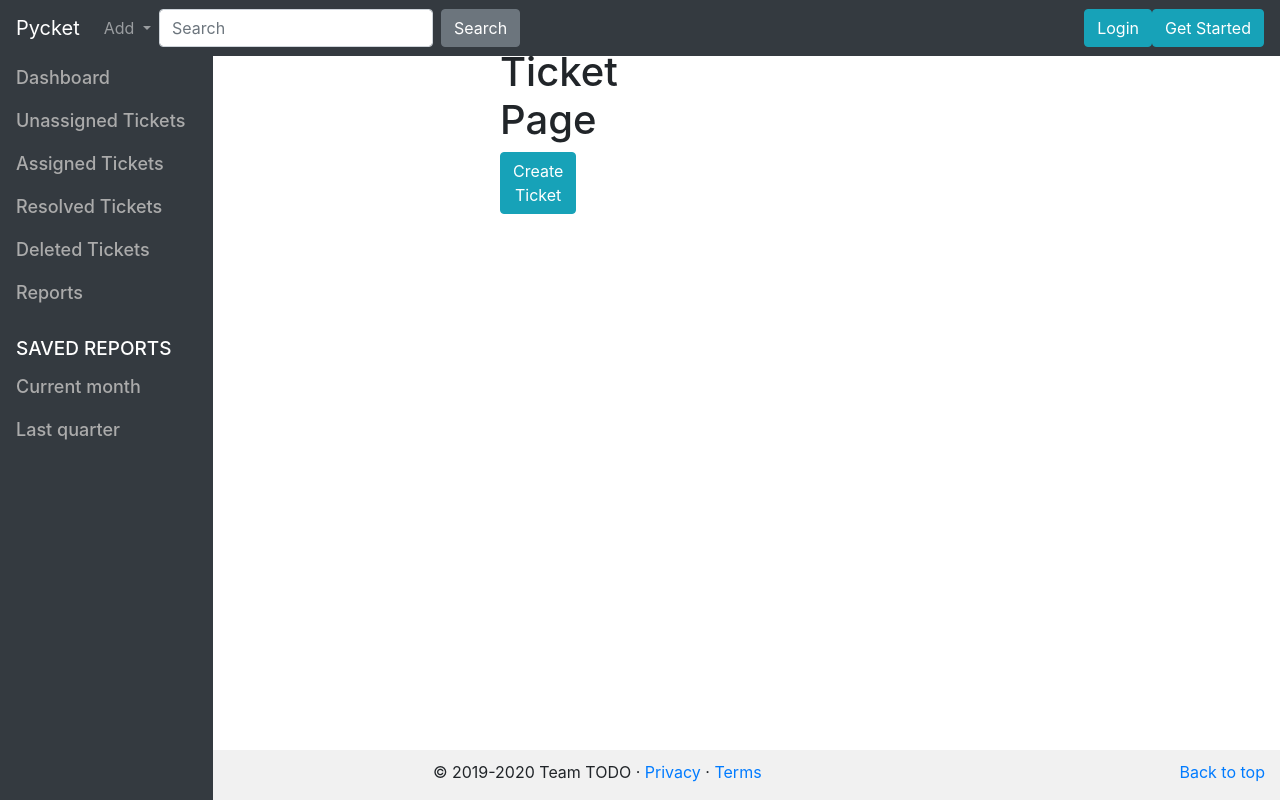
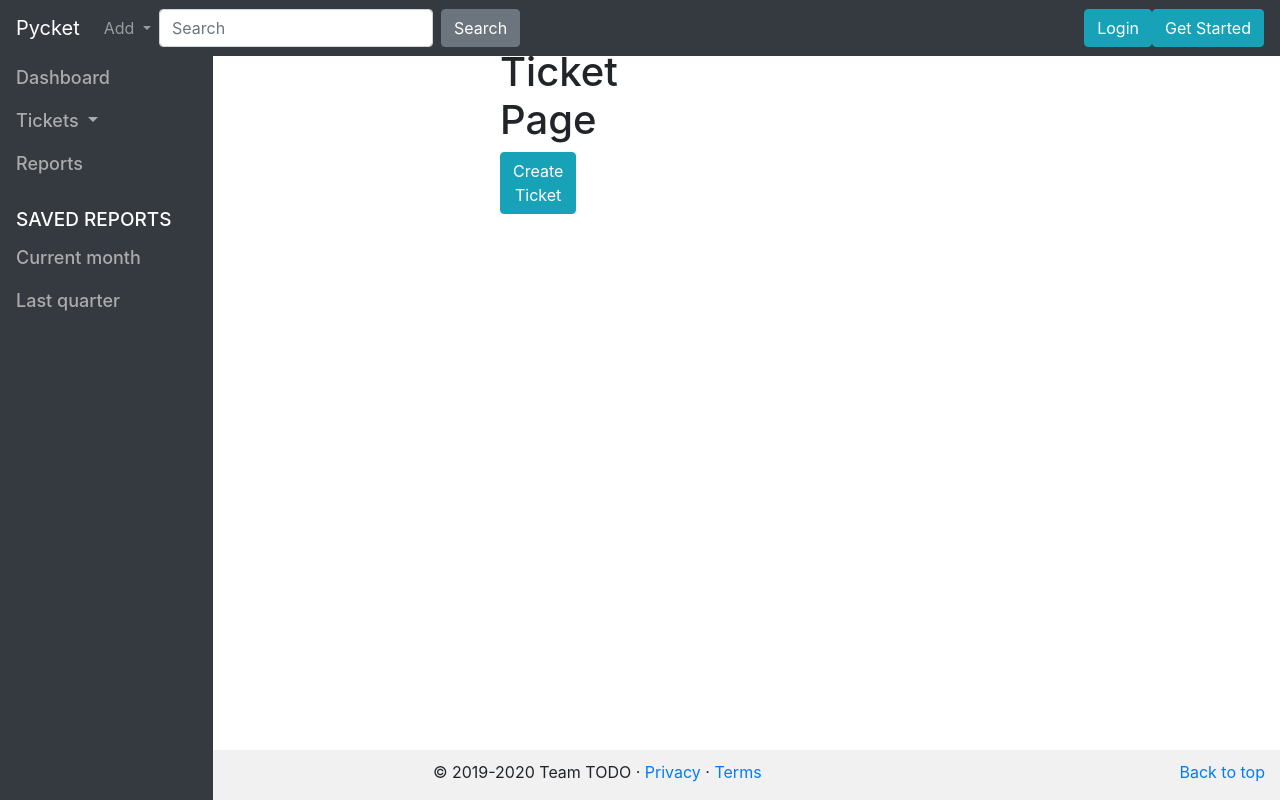
Before and after one commit to AU-CS-499-Spring-2020/Team_TODO, a Flask app: page /ticket/index in a window 1280 px wide. Run offline with Flask 2, Linux system fonts and the light colour scheme; data that the repository does not hold is empty; some libraries are stand-ins or nearby versions.

Commit message:
Cleaned up sidebar design

```diff
--- a/Pycket/pycket/static/css/app/style.css
+++ b/Pycket/pycket/static/css/app/style.css
@@ -27,6 +27,7 @@
 
   .sidebar:hover .nav-link:hover {
     color: #f1f1f1;
+    cursor: pointer;
   }
 
   .sidebar .nav-link {
--- a/Pycket/pycket/static/css/style.css
+++ b/Pycket/pycket/static/css/style.css
@@ -39,11 +39,9 @@ body {
     transform: translate(-50%, -50%);
     width: auto;
     padding: 7px;
-    border-radius: 10px;
     text-align: center;
-    color: white;
+    color: red;
     font-size: 24px;
-    background-color: #e34946;
 }
 
 .footer {
--- a/Pycket/pycket/templates/ticket/base_pycket.html
+++ b/Pycket/pycket/templates/ticket/base_pycket.html
@@ -58,26 +58,15 @@
                                 Dashboard <span class="sr-only">(current)</span>
                             </a>
                         </li>
-                        <li class="nav-item">
-                            <a class="nav-link" href="#">
-                                Unassigned Tickets
-                            </a>
-                        </li>
-                        <li class="nav-item">
-                            <a class="nav-link" href="#">
-                                Assigned Tickets
-                            </a>
-                        </li>
-                        <li class="nav-item">
-                            <a class="nav-link" href="#">
-                                Resolved Tickets
-                            </a>
-                        </li>
-                        <li class="nav-item">
-                            <a class="nav-link" href="#">
-                                Deleted Tickets
-                            </a>
-                        </li>
+                        <a class="nav-link dropdown-toggle" href="#" id="navbarDropdown" role="button" data-toggle="dropdown" aria-haspopup="true" aria-expanded="false">
+                            Tickets
+                          </a>
+                          <div class="dropdown-menu" aria-labelledby="navbarDropdown">
+                            <a class="dropdown-item" href="#">Assigned Tickets</a>
+                            <a class="dropdown-item" href="#">Unassigned Tickets</a>
+                            <a class="dropdown-item" href="#">Resolved Tickets</a>
+                            <a class="dropdown-item" href="#">Deleted Tickets</a>
+                          </div>
                         <li class="nav-item">
                             <a class="nav-link" href="#">
                                 Reports
```
